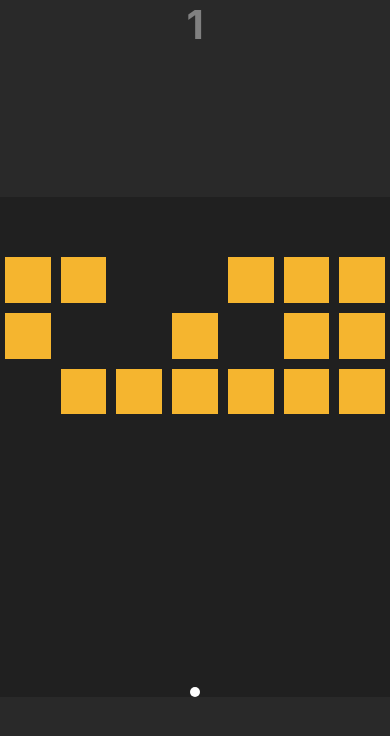
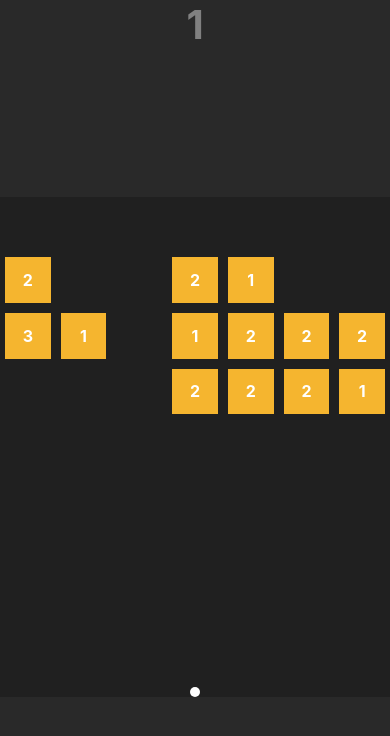
Before and after one commit to Vitalie098/RNG, a React Native app: screen / in a window 390 px wide. Shown: the top 736 px of the page. Built offline with nearby package versions, Linux system fonts and the light colour scheme.

Commit message:
block lives

```diff
--- a/src/components/Block.tsx
+++ b/src/components/Block.tsx
@@ -1,13 +1,25 @@
 import { useGameContext } from '@/GameContext';
-import { BlockData } from '@/types';
 import Animated, {
-  SharedValue,
+  runOnJS,
+  useAnimatedReaction,
   useAnimatedStyle,
   withTiming,
 } from 'react-native-reanimated';
+import { Text } from 'react-native';
+import { useState } from 'react';
 
 export default function Block({ index }: { index: number }) {
   const { blocks } = useGameContext();
+  const [value, setValue] = useState(blocks?.value[index].val || 0);
+
+  useAnimatedReaction(
+    () => blocks?.value[index]?.val,
+    (val) => {
+      if (val !== undefined) {
+        runOnJS(setValue)(val);
+      }
+    }
+  );
 
   const styles = useAnimatedStyle(() => {
     const block = blocks!.value[index];
@@ -27,8 +39,16 @@ export default function Block({ index }: { index: number }) {
       top: withTiming(y),
       left: x,
       backgroundColor: '#F5B52F',
+      alignItems: 'center',
+      justifyContent: 'center',
     };
   });
 
-  return <Animated.View style={styles} />;
+  return (
+    <Animated.View style={styles}>
+      <Text style={{ fontWeight: 'bold', color: 'white', fontSize: 16 }}>
+        {value}
+      </Text>
+    </Animated.View>
+  );
 }
--- a/src/utils.ts
+++ b/src/utils.ts
@@ -1,5 +1,14 @@
 import { BallData, BlockData } from './types';
 import { blocksPerRow, blockW } from './constants';
+
+const getBlockBoundaries = (block: BlockData) => {
+  'worklet';
+
+  return {
+    blockRight: block.x + block.w,
+    blockBottom: block.y + block.w,
+  };
+}
 
 export const generateBlocksRow = (row: number) => {
   'worklet';
@@ -9,11 +18,13 @@ export const generateBlocksRow = (row: number) => {
     const shouldAdd = Math.random() < 0.5;
 
     if (shouldAdd) {
+      const val = Math.ceil(Math.random() * 3);
+
       blocks.push({
         x: col * (blockW + 10) + 5,
         y: row * (blockW + 10) + 5,
         w: blockW,
-        val: 1,
+        val,
       });
     }
   }
@@ -75,10 +86,3 @@ export const getResetPositionAndDirection = (
   // In case of a collision but no clear side is detected
   return null;
 };
-
-function getBlockBoundaries(block: BlockData) {
-  return {
-    blockRight: block.x + block.w,
-    blockBottom: block.y + block.w,
-  };
-}
```
